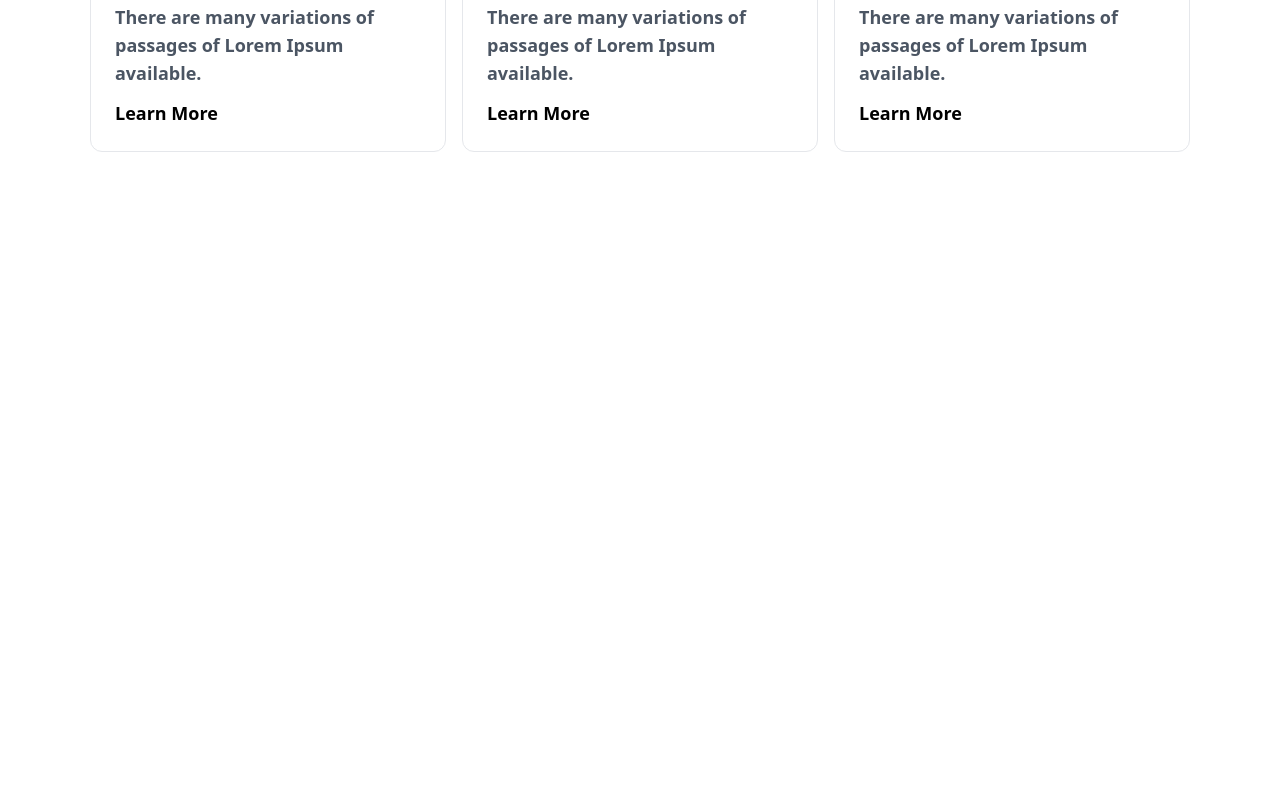
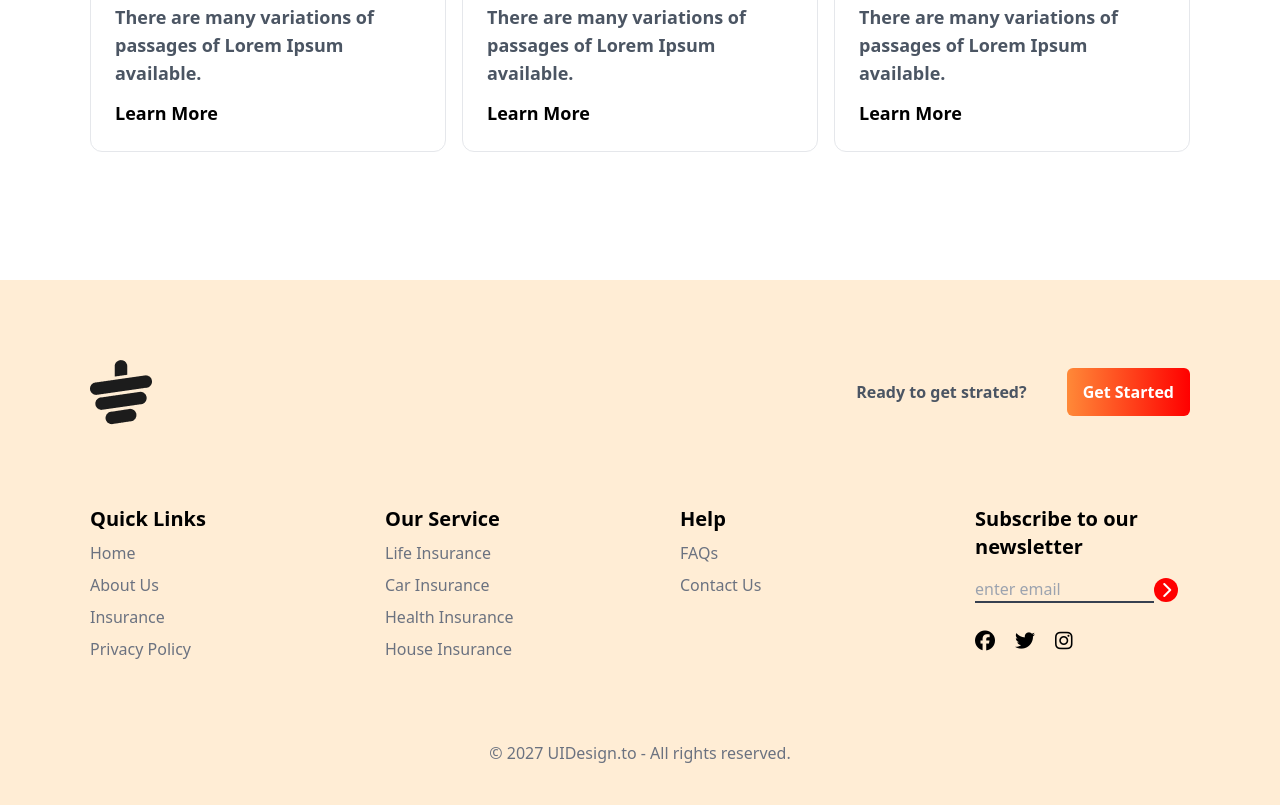
Before and after one commit to BD-Arfat/Tea-Lending-Project, a plain HTML site: page index.html in a window 1280 px wide. Shown: the part 3334-4139 px from the top of the page. Before the commit the page ends 3614 px from the top, so only its background shows below. Drawn offline with nearby package versions, Linux system fonts and the light colour scheme.

Commit message:
complite the project

```diff
--- a/index.html
+++ b/index.html
@@ -280,7 +280,73 @@
       </section>
     </main>
     <!-- footer section -->
-    <footer></footer>
+    <footer class="bg-orange-100">
+      <section class="max-w-[1100px] mx-auto">
+        <!-- logo section -->
+        <div class="flex items-center justify-between pt-20">
+          <div>
+            <img src="images/cup.png" alt="" />
+          </div>
+          <div class="flex items-center gap-10">
+            <h1 class="font-bold text-gray-600">Ready to get strated?</h1>
+            <button
+              class="bg-gradient-to-r from-[#FF8938] to-[#FF0000] px-4 py-3 font-bold text-white rounded-md"
+            >
+              Get Started
+            </button>
+          </div>
+        </div>
+        <!-- list section -->
+        <div class="grid grid-cols-4 mt-20 gap-20">
+          <div class="list-none">
+            <h1 class="font-bold text-xl">Quick Links</h1>
+            <li class="text-gray-500 mt-2 hover:text-black">Home</li>
+            <li class="text-gray-500 mt-2 hover:text-black">About Us</li>
+            <li class="text-gray-500 mt-2 hover:text-black">Insurance</li>
+            <li class="text-gray-500 mt-2 hover:text-black">Privacy Policy</li>
+          </div>
+          <div class="list-none">
+            <h1 class="font-bold text-xl">Our Service</h1>
+            <li class="mt-2 text-gray-500 hover:text-black">Life Insurance</li>
+            <li class="mt-2 text-gray-500 hover:text-black">Car Insurance</li>
+            <li class="mt-2 text-gray-500 hover:text-black">
+              Health Insurance
+            </li>
+            <li class="mt-2 text-gray-500 hover:text-black">House Insurance</li>
+          </div>
+          <div class="list-none">
+            <h1 class="font-bold text-xl">Help</h1>
+            <li class="text-gray-500 mt-2 hover:text-black">FAQs</li>
+            <li class="text-gray-500 mt-2 hover:text-black">Contact Us</li>
+          </div>
+          <div>
+            <h1 class="font-bold text-xl mb-4">
+              Subscribe to our <br />
+              newsletter
+            </h1>
+            <div class="flex items-center">
+              <input
+                type="email"
+                placeholder="enter email"
+                class="bg-transparent border-b-2 border-gray-700 w-5/6"
+              /><i
+                class="fa-solid fa-chevron-right w-6 h-6 text-white flex justify-center items-center bg-[#FF0000] rounded-full"
+              ></i>
+            </div>
+            <div class="mt-6 flex gap-5">
+              <i class="text-xl fa-brands fa-facebook"></i>
+              <i class="text-xl fa-brands fa-twitter"></i>
+              <i class="text-xl fa-brands fa-instagram"></i>
+            </div>
+          </div>
+        </div>
+        <div class="text-center">
+          <h2 class="mt-20 pb-10 text-gray-500">
+            © 2027 UIDesign.to - All rights reserved.
+          </h2>
+        </div>
+      </section>
+    </footer>
     <!-- font awesome -->
   </body>
 </html>
```
